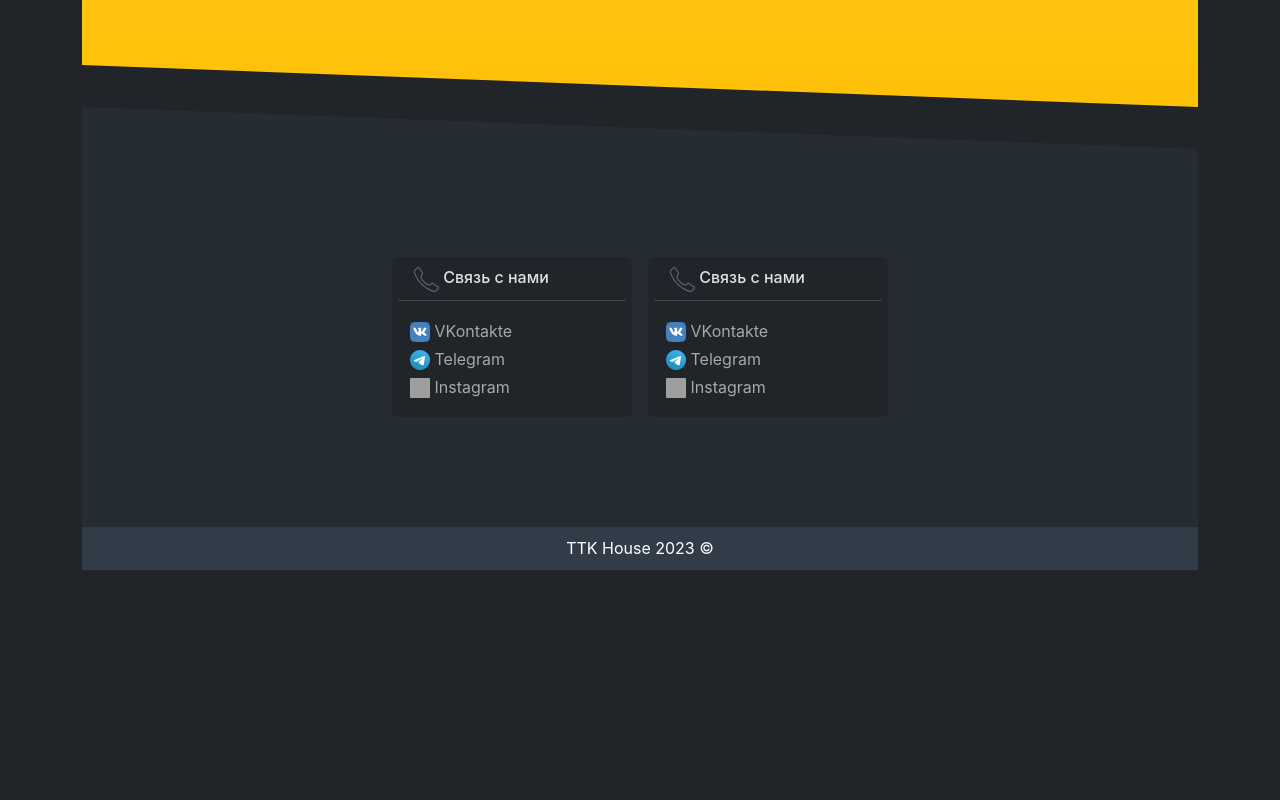
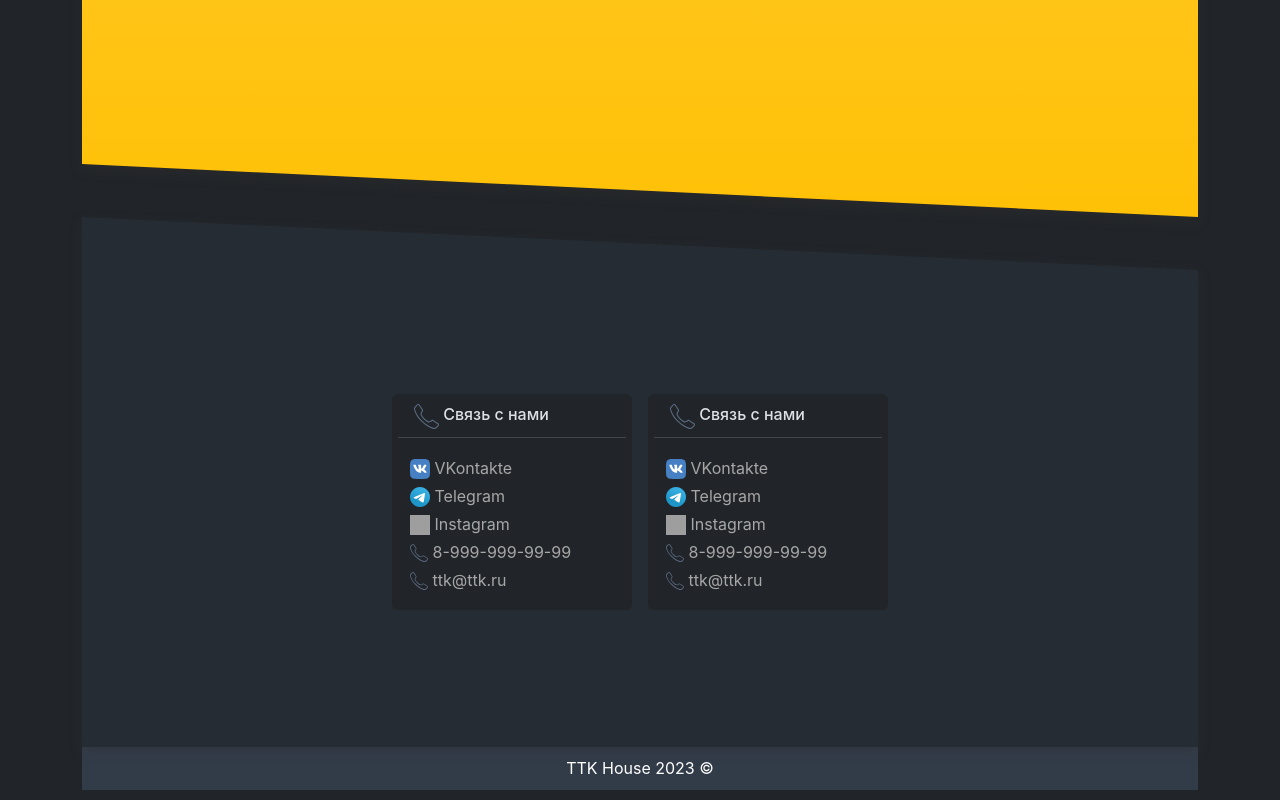
Before and after one commit to iSlideRjs/ttk-house, a React (Create React App) app: page / in a window 1280 px wide. Shown: the part 1334-2134 px from the top of the page. Before the commit the page ends 1914 px from the top, so only its background shows below. Built offline with nearby package versions, Linux system fonts and the light colour scheme; grey boxes are pictures that could not be loaded; the HTML template or start-up script is replaced by a standard one.

Commit message:
Add box-shadow

```diff
--- a/package.json
+++ b/package.json
@@ -8,6 +8,7 @@
     "@testing-library/react": "^13.4.0",
     "@testing-library/user-event": "^13.5.0",
     "bootstrap": "^5.3.1",
+    "classnames": "^2.3.2",
     "react": "^18.2.0",
     "react-bootstrap": "^2.8.0",
     "react-dom": "^18.2.0",
--- a/src/components/Body.jsx
+++ b/src/components/Body.jsx
@@ -2,6 +2,7 @@ import Card from 'react-bootstrap/Card';
 
 function Body() {
   return (
+    <div className="info-blockShadow">
       <div className="info-block bg-warning bg-gradient d-flex justify-content-center align-content-center flex-wrap">
         {' '}
         <Card className="m-2" style={{ width: '16rem' }}>
@@ -26,6 +27,7 @@ function Body() {
           </Card.Body>
         </Card>{' '}
       </div>
+    </div>
   );
 }
 
--- a/src/components/Contacts.jsx
+++ b/src/components/Contacts.jsx
@@ -7,6 +7,7 @@ import vk from '../icon/vk.svg';
 
 function Contacts() {
   return (
+    <div className="info-block-contactsShadow">
       <div className="info-block-contacts d-flex justify-content-center align-items-center flex-wrap">
         <Card className="m-2" border="0" style={{ width: '15rem' }}>
           <Card.Header className="cardHeader fw-medium">
@@ -44,6 +45,24 @@ function Contacts() {
                 >
                   <img src={insta} alt="phone" width="20px" height="20px" />{' '}
                   Instagram
+                </a>
+                <a
+                  className="social"
+                  target="_blank"
+                  rel="noopener noreferrer"
+                  href="https://vk.com"
+                >
+                  <img src={phone} alt="phone" width="18px" height="18px" />{' '}
+                  8-999-999-99-99
+                </a>
+                <a
+                  className="social"
+                  target="_blank"
+                  rel="noopener noreferrer"
+                  href="https://vk.com"
+                >
+                  <img src={phone} alt="phone" width="18px" height="18px" />{' '}
+                  ttk@ttk.ru
                 </a>
               </Nav>
             </Card.Text>
@@ -86,11 +105,30 @@ function Contacts() {
                   <img src={insta} alt="phone" width="20px" height="20px" />{' '}
                   Instagram
                 </a>
+                <a
+                  className="social"
+                  target="_blank"
+                  rel="noopener noreferrer"
+                  href="https://vk.com"
+                >
+                  <img src={phone} alt="phone" width="18px" height="18px" />{' '}
+                  8-999-999-99-99
+                </a>
+                <a
+                  className="social"
+                  target="_blank"
+                  rel="noopener noreferrer"
+                  href="https://vk.com"
+                >
+                  <img src={phone} alt="phone" width="18px" height="18px" />{' '}
+                  ttk@ttk.ru
+                </a>
               </Nav>
             </Card.Text>
           </Card.Body>
         </Card>
       </div>
+    </div>
   );
 }
 
--- a/src/components/Header.jsx
+++ b/src/components/Header.jsx
@@ -13,6 +13,7 @@ function Header({ changeTheme, theme }) {
   const handleClose = () => setShow(false);
   const handleShow = () => setShow(true);
   return (
+    <div className="headShadow">
       <Navbar className="head bg-warning bg-gradient">
         <Container>
           <Navbar.Brand className="ms-2 logo d-flex" href="#home">
@@ -81,6 +82,7 @@ function Header({ changeTheme, theme }) {
           </Offcanvas>
         </Container>
       </Navbar>
+    </div>
   );
 }
 
--- a/src/index.scss
+++ b/src/index.scss
@@ -25,6 +25,9 @@ code {
 .head {
   height: 100px;
   clip-path: polygon(0 0, 100% 0, 98% 100%, 2% 100%);
+  &Shadow {
+    filter: drop-shadow(0px 5px 6px #302f2f5e);
+  }
 }
 
 .logo {
@@ -109,17 +112,23 @@ input {
 
 .info-block {
   width: 100%;
-  height: 420px;
+  height: 530px;
   padding: 20px 0 50px 0;
   clip-path: polygon(0 0, 100% 0, 100% 100%, 0 90%);
+  &Shadow {
+    filter: drop-shadow(0px 5px 6px #302f2f5e);
+  }
   &-contacts {
     width: 100%;
-    height: 420px;
+    height: 530px;
     padding: 60px 0 20px 0;
     background-color: #262c33;
     clip-path: polygon(0 0, 100% 10%, 100% 100%, 0% 100%);
     margin-top: 0px;
     margin-bottom: 0px;
+    &Shadow {
+      filter: drop-shadow(0px 5px 6px #302f2f5e);
+    }
   }
 }
 
```
Also changed, not shown: 1 other file (tests, documents, lock files or other folders). Lines whose indentation alone changed are shown as unchanged.
